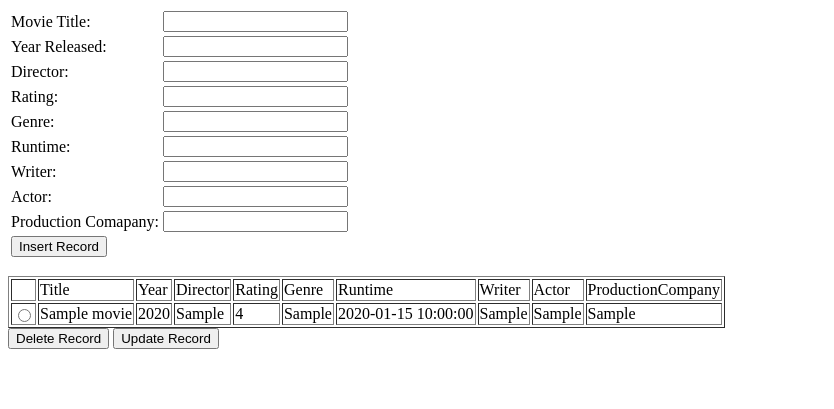
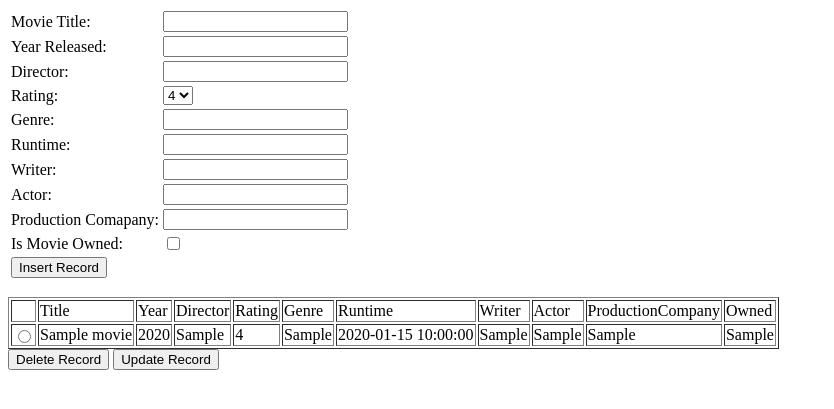
Before and after one commit to jerradmonagan/IP-website-Assignment-1, a PHP site: page /assign6/index.php in a window 1280 px wide. Shown: the top 409 px of the page, without its empty margins (0-834 px from the left). Run offline with PHP 8.4, Linux system fonts and the light colour scheme; tables that the repository leaves empty or names only in its code hold one stand-in row (values such as "Sample post").

Commit message:
added checkbock for ownership of movie

```diff
--- a/assign6/index.php
+++ b/assign6/index.php
@@ -26,7 +26,28 @@
       <td>Director:</td><td><input type='text' name='Director'></td>
     </tr>
     <tr>
-      <td>Rating:</td><td><input type='text' name='Rating'></td>
+    <td>Rating:</td><td>
+    <select name="Rating">
+    <?php
+    $servername = "localhost";
+    $username = "root";
+    $password = "123456";
+    $dbname="movie";
+    // Create connection
+    $conn = new mysqli($servername, $username, $password, $dbname);
+    // Check connection
+    if ($conn->connect_error)
+    {
+      die("Connection failed: " . $conn->connect_error);
+    }
+    $sql = "SELECT Rating FROM rating";
+    $result = $conn->query($sql);
+    while ($row = $result->fetch_assoc())
+    {
+    echo '<option value="'.$row['Rating'].'">' . $row['Rating'] . "</option>";
+    }
+    ?>
+    </select></td>
     </tr>
     <tr>
       <td>Genre:</td><td><input type='text' name='Genre'></td>
@@ -42,6 +63,9 @@
     </tr>
     <tr>
       <td>Production Comapany:</td><td><input type='text' name='ProductionCompany'></td>
+    </tr>
+    <tr>
+      <td>Is Movie Owned:</td><td><input type='checkbox' value="1" name='Owned'></td>
     </tr>
     <tr>
       <td colspan='2'><input type='submit' value='Insert Record'></td>
@@ -62,11 +86,11 @@ if ($conn->connect_error)
 {
   die("Connection failed: " . $conn->connect_error);
 }
-$sql = "SELECT MovieID, Title, Year, Director, Rating, Genre, Runtime, Writer, Actor, ProductionCompany FROM movie";
+$sql = "SELECT MovieID, Title, Year, Director, Rating, Genre, Runtime, Writer, Actor, ProductionCompany, Owned FROM movie";
 $result = $conn->query($sql);
   if ($result->num_rows > 0) {
     echo "<table border='1'>";
-    echo '<tr><td></td><td>Title</td><td>Year</td><td>Director</td><td>Rating</td><td>Genre</td><td>Runtime</td><td>Writer</td><td>Actor</td><td>ProductionCompany</td></tr>';
+    echo '<tr><td></td><td>Title</td><td>Year</td><td>Director</td><td>Rating</td><td>Genre</td><td>Runtime</td><td>Writer</td><td>Actor</td><td>ProductionCompany</td><td>Owned</td></tr>';
     while($row = $result->fetch_assoc())
     {
       $radio=$row["MovieID"];
@@ -81,6 +105,7 @@ $result = $conn->query($sql);
       echo "<td>".$row["Writer"]."</td>";
       echo "<td>".$row["Actor"]."</td>";
       echo "<td>". $row["ProductionCompany"]."</td>";
+      echo "<td>". $row["Owned"]."</td>";
       echo "</tr>";
     }
     echo "</table>";
--- a/assign6/insert.php
+++ b/assign6/insert.php
@@ -11,14 +11,15 @@ $Runtime=$_GET['Runtime'];
 $Writer=$_GET['Writer'];
 $Actor=$_GET['Actor'];
 $ProductionCompany=$_GET['ProductionCompany'];
+$Owned=$_GET['Owned'];
 
 try {
     $conn = new PDO("mysql:host=$servername;dbname=movie", $username, $password);
     // set the PDO error mode to exception
     $conn->setAttribute(PDO::ATTR_ERRMODE, PDO::ERRMODE_EXCEPTION);
     echo "Connected successfully";
-    $sql = "INSERT INTO movie (Title, Year, Director, Rating, Genre, Runtime, Writer, Actor, ProductionCompany)
-    VALUES ('$Title', '$Year', '$Director', '$Rating', '$Genre', '$Runtime', '$Writer', '$Actor', '$ProductionCompany')";
+    $sql = "INSERT INTO movie (Title, Year, Director, Rating, Genre, Runtime, Writer, Actor, ProductionCompany, Owned)
+    VALUES ('$Title', '$Year', '$Director', '$Rating', '$Genre', '$Runtime', '$Writer', '$Actor', '$ProductionCompany', '$Owned')";
     // use exec() because no results are returned
     $conn->exec($sql);
     //echo "New record created successfully";
```
Also changed, not shown: assign6/dbconnect.php (deleted, +0 -17 lines).
